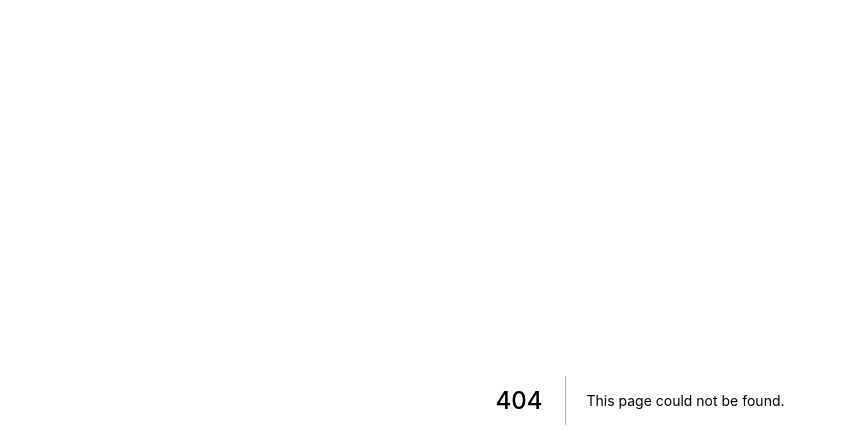
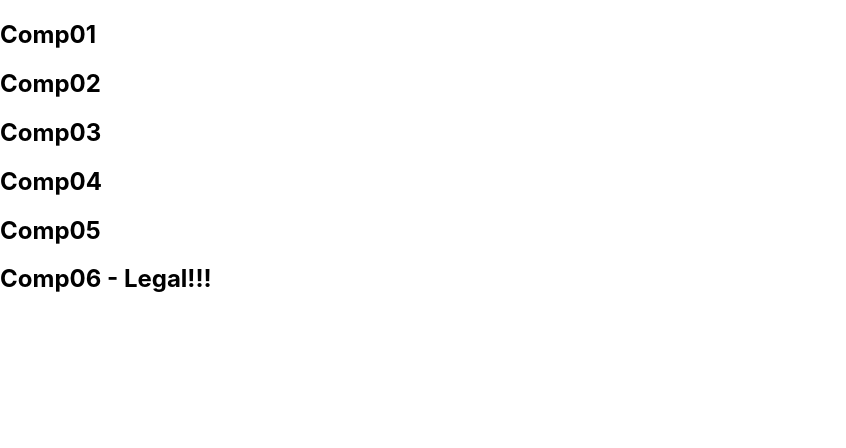
Before and after one commit to AnaMaisaUnifei/Cap_ReactNextjs_byron_cod3r, a Next.js app in the folder exercicios/: page /modulo/teste in a window 1280 px wide. Before the commit this address had no page. Shown: the top 448 px of the page, without its empty margins (0-846 px from the left). Built offline with nearby package versions, Linux system fonts and the light colour scheme.

Commit message:
Sistema Módulo ECMAScript

```diff
--- /dev/null
+++ b/exercicios/components/modulo/funcionais.jsx
@@ -0,0 +1,35 @@
+export  function Comp1() {
+  return (
+    <div>
+      <h2>Comp01</h2>
+    </div>
+  )
+}
+
+export const Comp2 = function() {
+  return <h2>Comp02</h2>
+}
+
+export default function() {
+  return (
+    <div>
+      <h2>Comp03</h2>
+    </div>
+  )
+}
+
+export const Comp4 = () => {
+  return <h2>Comp04</h2>
+}
+
+const Comp5 = () => <h2>Comp05</h2>
+
+const Comp6 = (props) => (
+  <div>
+    <h2>Comp06 - {props.msg}</h2>
+  </div>
+)
+
+export {
+  Comp5, Comp6
+}
--- /dev/null
+++ b/exercicios/pages/modulo/teste.jsx
@@ -0,0 +1,16 @@
+import
+  Padrao, {Comp1 as Blabla, Comp2, Comp4, Comp5, Comp6}
+from "../../components/modulo/funcionais"
+
+export default function teste() {
+  return (
+    <div>
+      <Blabla />
+      <Comp2 />
+      <Padrao />
+      <Comp4 />
+      <Comp5 />
+      <Comp6 msg="Legal!!!" />
+    </div>
+  )
+}
```
